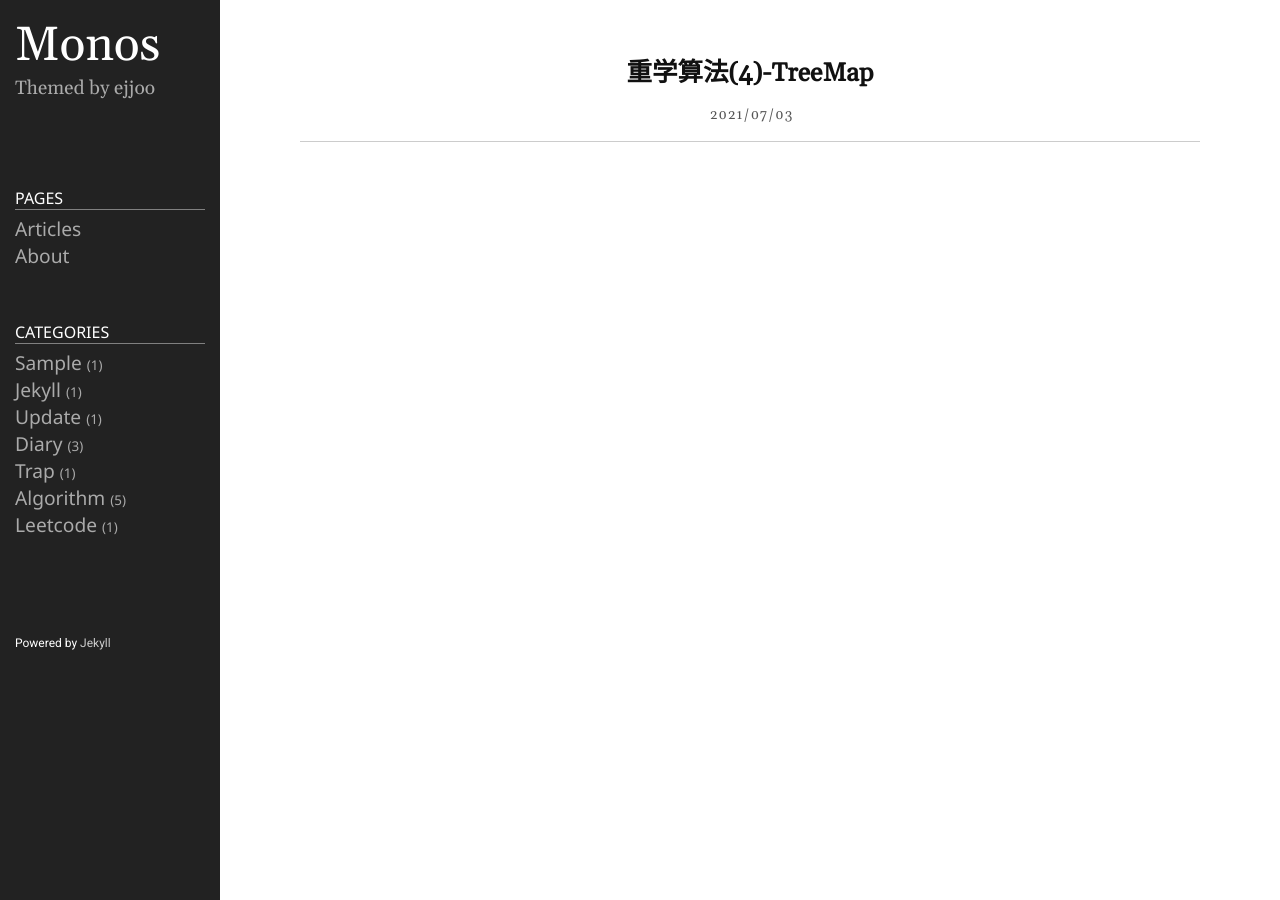
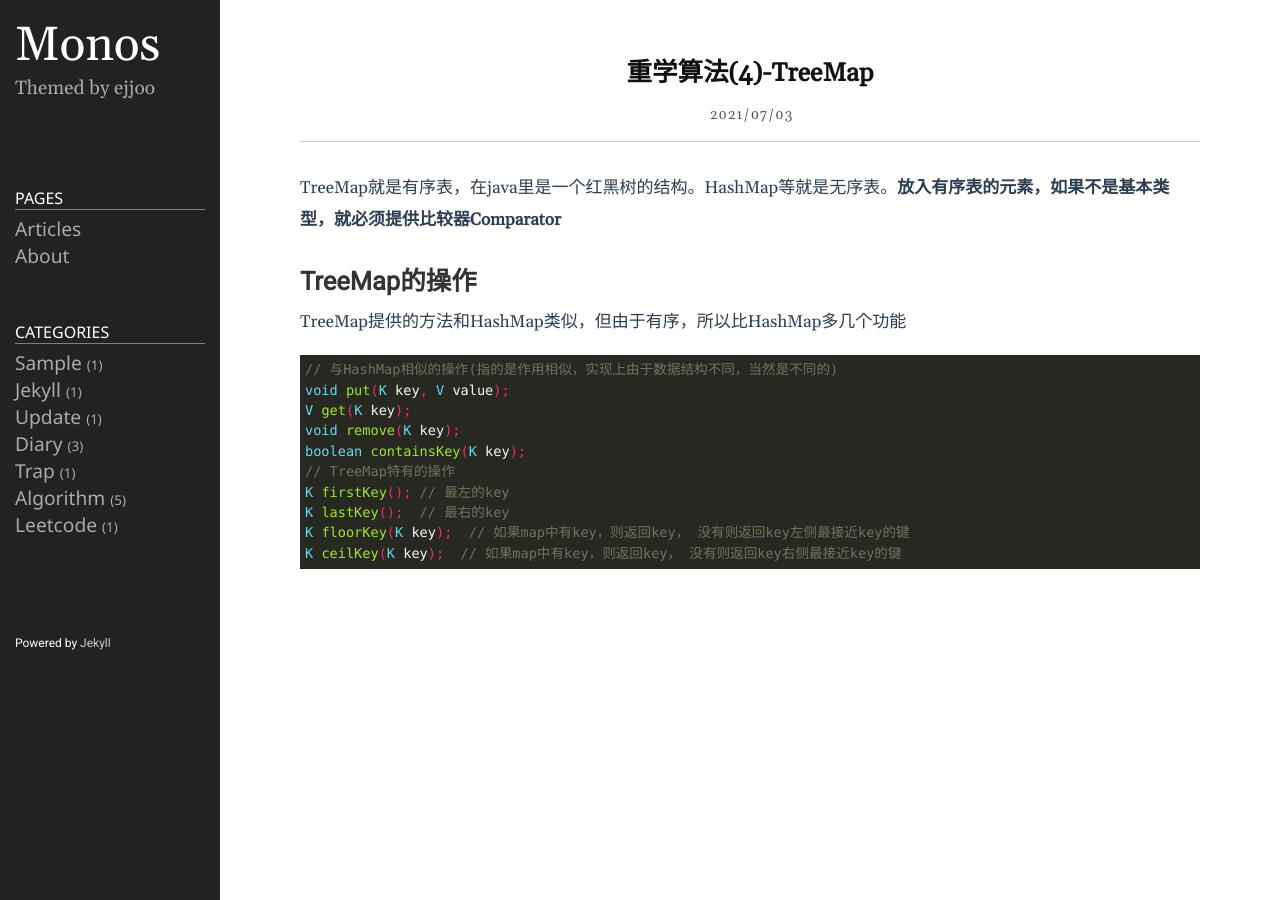
Before and after one commit to Taunk714/Taunk.github.io, a Jekyll site: the page built from _posts/2021-07-03-重学算法(4)-TreeMap.md, in a window 1280 px wide. Built offline with Jekyll 4.4.1, drawn with Linux system fonts in a browser that asks for light colours.

Commit message:
修改文件: _posts/2021-07-03-重学算法(4)-TreeMap.md

````diff
--- a/_posts/2021-07-03-重学算法(4)-TreeMap.md
+++ b/_posts/2021-07-03-重学算法(4)-TreeMap.md
@@ -7,3 +7,18 @@ keywords: algorithm
 image: 1.jpg
 preview: 1
 ---
+TreeMap就是有序表，在java里是一个红黑树的结构。HashMap等就是无序表。**放入有序表的元素，如果不是基本类型，就必须提供比较器Comparator**
+# TreeMap的操作
+TreeMap提供的方法和HashMap类似，但由于有序，所以比HashMap多几个功能
+```java
+// 与HashMap相似的操作(指的是作用相似，实现上由于数据结构不同，当然是不同的)
+void put(K key, V value);
+V get(K key);
+void remove(K key);
+boolean containsKey(K key);
+// TreeMap特有的操作
+K firstKey(); // 最左的key
+K lastKey();  // 最右的key
+K floorKey(K key);  // 如果map中有key，则返回key， 没有则返回key左侧最接近key的键
+K ceilKey(K key);  // 如果map中有key，则返回key， 没有则返回key右侧最接近key的键
+```
````
